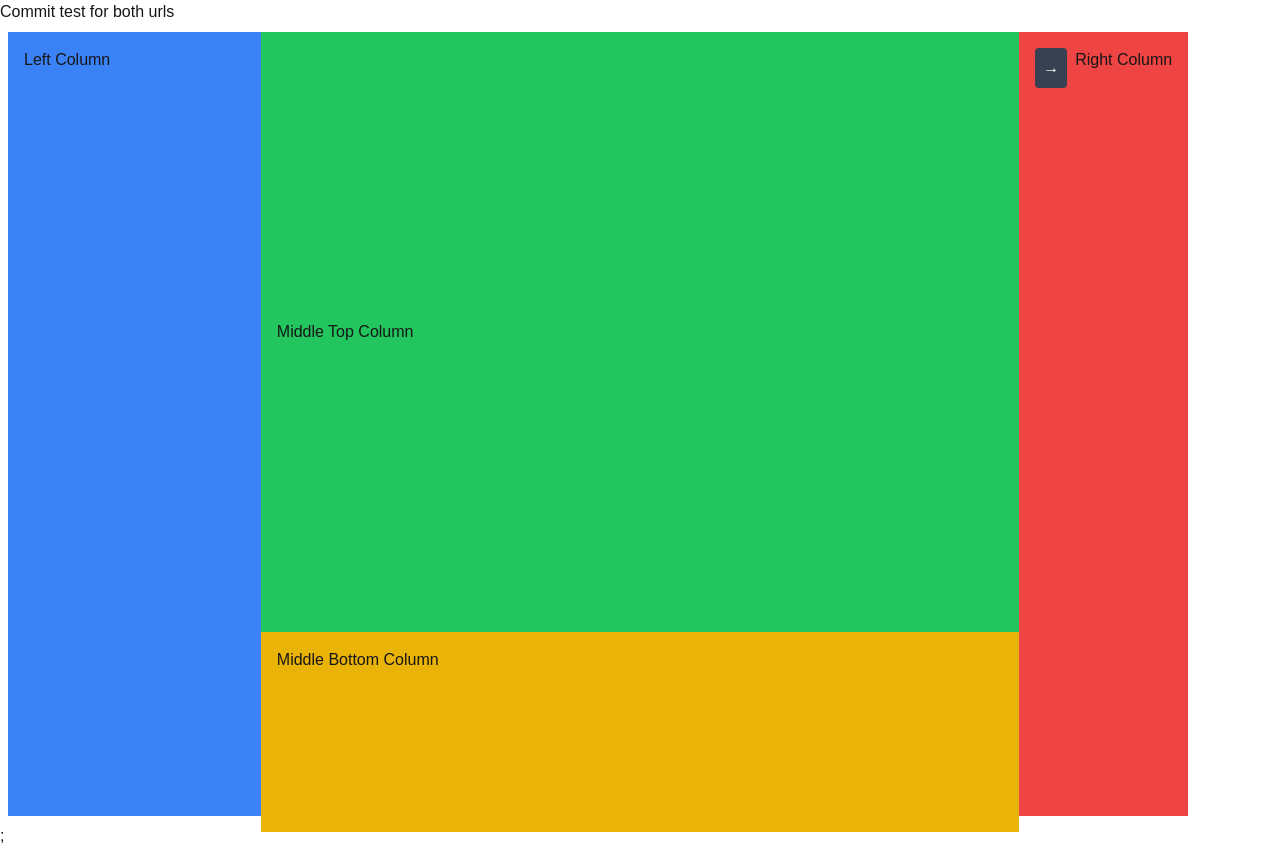
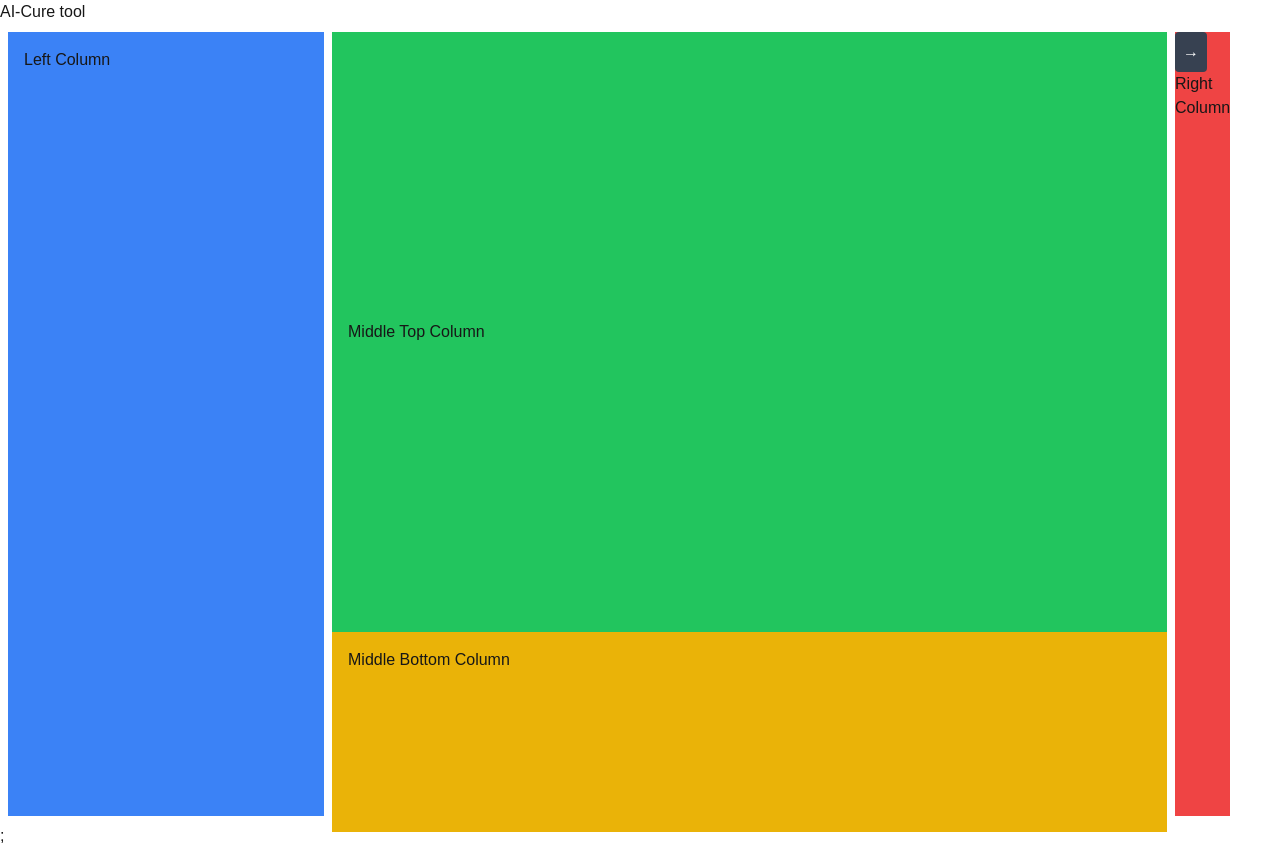
Before and after one commit to alwalt/AI-Cure, a Next.js app: page / in a window 1280 px wide. Built offline with nearby package versions, Linux system fonts and the light colour scheme.

Commit message:
Add style change for RightColumn for future added elements

```diff
--- a/src/app/page.tsx
+++ b/src/app/page.tsx
@@ -1,10 +1,9 @@
-import Image from "next/image";
 import AicureToolFull from "@/components/AicureToolFull";
 
 export default function Home() {
 	return (
 		<div>
-			<h1>Commit test for both urls</h1>
+			<h1>AI-Cure tool</h1>
 			<AicureToolFull />;
 		</div>
 	);
--- a/src/components/AicureToolFull.tsx
+++ b/src/components/AicureToolFull.tsx
@@ -12,16 +12,14 @@ const AicureToolFull = () => {
 	const toggleRightColumn = () => setShowRight((prev) => !prev);
 
 	return (
-		<div className="flex h-screen p-2">
+		<div className="flex h-screen p-2 gap-2">
 			{/* Left Column (Always Visible) */}
 			<div className="w-1/4">
 				<LeftColumn />
 			</div>
 
 			{/* Middle Column (Adjusts width based on right column state) */}
-			<div
-				className={`flex flex-col h-screen ${showRight ? "w-3/4" : "w-full"}`}
-			>
+			<div className="flex flex-col h-screen flex-grow">
 				<div className="h-3/4">
 					<MiddleTopColumn />
 				</div>
@@ -31,11 +29,15 @@ const AicureToolFull = () => {
 			</div>
 
 			{/* Right Column (Collapses to small width when hidden) */}
-			<div className={`${showRight ? "w-1/4" : "w-10"} flex items-start`}>
-				<RightColumn
-					toggleRightColumn={toggleRightColumn}
-					isRightColumnVisible={showRight}
-				/>
+			<div className="flex-shrink-0">
+				<div
+					className={`${showRight ? "w-1/4" : "w-10"} flex items-start h-full`}
+				>
+					<RightColumn
+						toggleRightColumn={toggleRightColumn}
+						isRightColumnVisible={showRight}
+					/>
+				</div>
 			</div>
 		</div>
 	);
--- a/src/components/RightColumn.tsx
+++ b/src/components/RightColumn.tsx
@@ -8,17 +8,17 @@ const RightColumn: React.FC<RightColumnProps> = ({
 	isRightColumnVisible,
 }) => {
 	return (
-		<div className="bg-red-500 p-4 h-full flex items-start">
+		<div className="bg-red-500 h-full flex flex-col items-start">
 			{/* Toggle Button for Right Column */}
 			<button
 				onClick={toggleRightColumn}
-				className="bg-gray-700 text-white p-2 rounded"
+				className="bg-gray-700 text-white p-2 rounded w-8"
 			>
 				{isRightColumnVisible ? "→" : "←"}
 			</button>
 
 			{/* Show Right Column content only when expanded */}
-			{isRightColumnVisible && <p className="ml-2">Right Column</p>}
+			{isRightColumnVisible && <p>Right Column</p>}
 		</div>
 	);
 };
```
